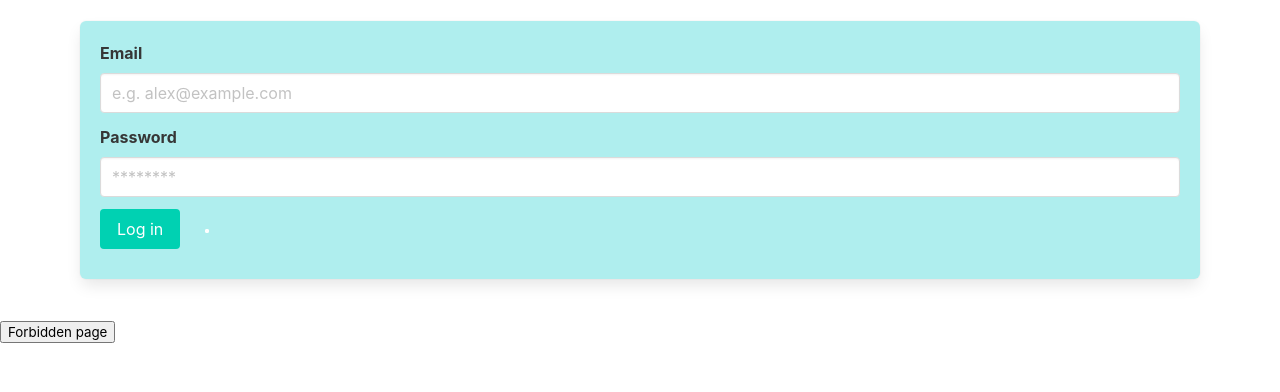
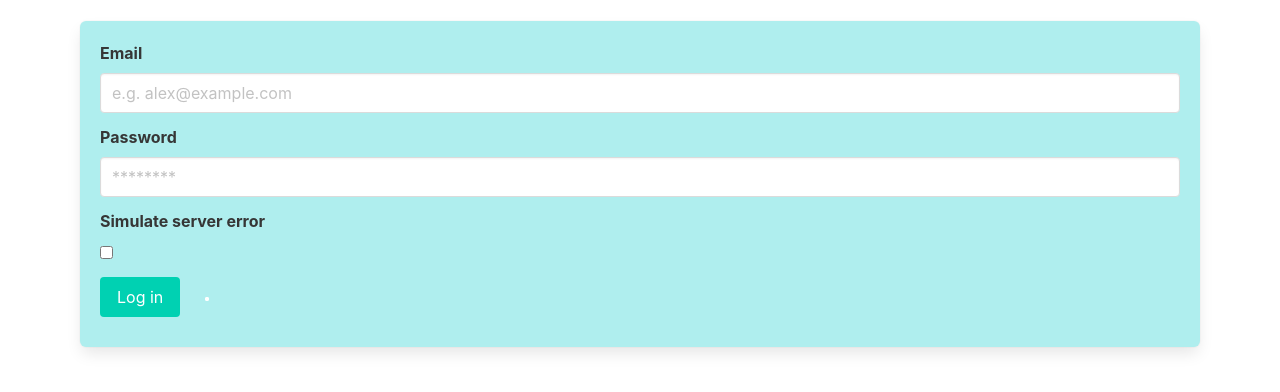
Before and after one commit to LucasJC/htmx-login-demo, a website: page src/public/index.html in a window 1280 px wide. Shown: the part 84-476 px from the top of the page. Drawn offline with nearby package versions, Linux system fonts and the light colour scheme.

Commit message:
Add basic error handling

```diff
--- a/src/public/index.html
+++ b/src/public/index.html
@@ -3,25 +3,42 @@
   <head>
     <link rel="stylesheet" href="https://cdn.jsdelivr.net/npm/bulma@0.9.1/css/bulma.min.css">
     <script src="https://unpkg.com/htmx.org@1.1.0" integrity="sha384-JVb/MVb+DiMDoxpTmoXWmMYSpQD2Z/1yiruL8+vC6Ri9lk6ORGiQqKSqfmCBbpbX" crossorigin="anonymous"></script>
+    <script src="https://unpkg.com/hyperscript.org@0.0.3"></script>
   </head>
   <title>Log In</title>
   <body>
     <div class="container p-4">
       <h1 class="title">Login Demo</h1>
       <h2 class="subtitle">Using htmx</h2>
-      <form class="box" hx-post="/api/login" hx-target="#message" style="background-color: paleturquoise;">
+
+      <form class="box"
+        hx-post="/api/login"
+        hx-target="#message"
+        _="on htmx:responseError call alert('Error received: ' + event.detail.xhr.response) end
+        on htmx:sendError call alert('Communication error :(') end"
+        style="background-color: paleturquoise;">
+
         <div class="field">
           <label class="label">Email</label>
           <div class="control">
             <input class="input" type="email" name="email" placeholder="e.g. alex@example.com">
           </div>
         </div>
+
         <div class="field">
           <label class="label">Password</label>
           <div class="control">
             <input class="input" type="password" name="password" placeholder="********">
           </div>
         </div>
+
+        <div class="field">
+          <label class="label">Simulate server error</label>
+          <div class="control">
+            <input class="checkbox" type="checkbox" name="error">
+          </div>
+        </div>
+
         <button class="button is-primary">Log in</button>
         <img class="htmx-indicator" src="/img/puff.svg" />
       </form>
@@ -29,6 +46,6 @@
         <!-- message placeholder -->
       </div>
     </div>
-    <button hx-get="/forbidden">Forbidden page</button>
+
   </body>
 </html>
```
Also changed, not shown: src/app.ts (+6 -3 lines), src/public/home.html (+2 -2 lines).
